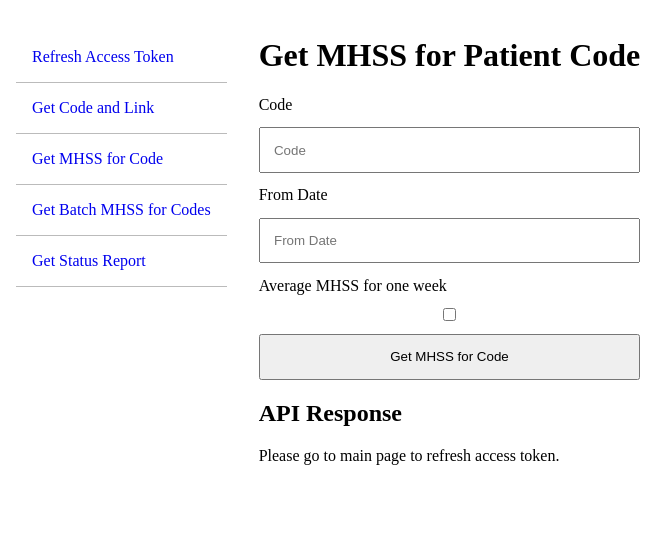
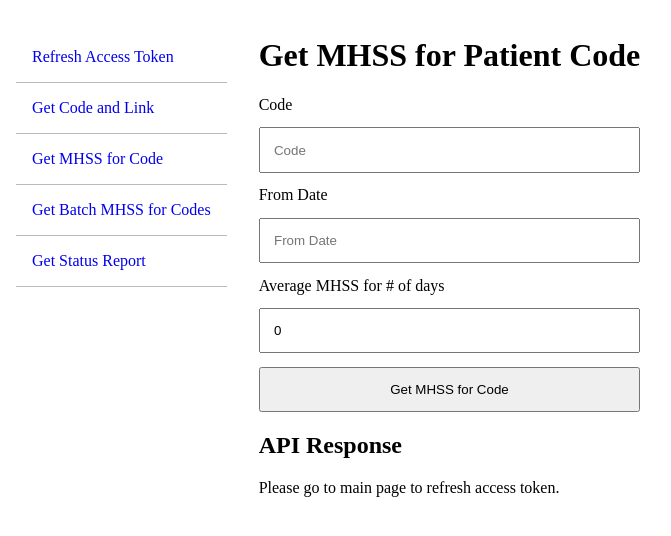
Before and after one commit to Behavidence-Research-App/Behavidence-Care-API-demo, a Next.js app: page /get-mhss in a window 1280 px wide. Shown: the top 536 px of the page, without its empty margins (40-711 px from the left). Built offline with nearby package versions, Linux system fonts and the light colour scheme.

Commit message:
fix prev commit

```diff
--- a/pages/get-mhss.tsx
+++ b/pages/get-mhss.tsx
@@ -15,7 +15,7 @@ const GetMHSS: React.FC = () => {
 
     const [code, setCode] = useState('');
     const [fromDate, setFromDate] = useState('');
-    const [average, setAverage] = useState(false)
+    const [average, setAverage] = useState(0)
 
     const [directLink, setDirectLink] = useState("");
 
@@ -82,12 +82,13 @@ const GetMHSS: React.FC = () => {
                         value={fromDate}
                         onChange={(e) => setFromDate(e.target.value)}
                       />
-                      <label htmlFor='getAvgMHSS'>Average MHSS for one week</label>
+                      <label htmlFor='getAvgMHSS'>Average MHSS for # of days</label>
                       <input
                         name="getAvgMHSS"
-                        type="checkbox"
-                        checked={average}
-                        onChange={(e) => setAverage(e.target.checked)}
+                        type="text"
+                        placeholder="Average of days"
+                        value={average}
+                        onChange={(e) => setAverage(Number(e.target.value))}
                       />
                       <button onClick={handleGetMHSS}>Get MHSS for Code</button>
                     </div>
```
